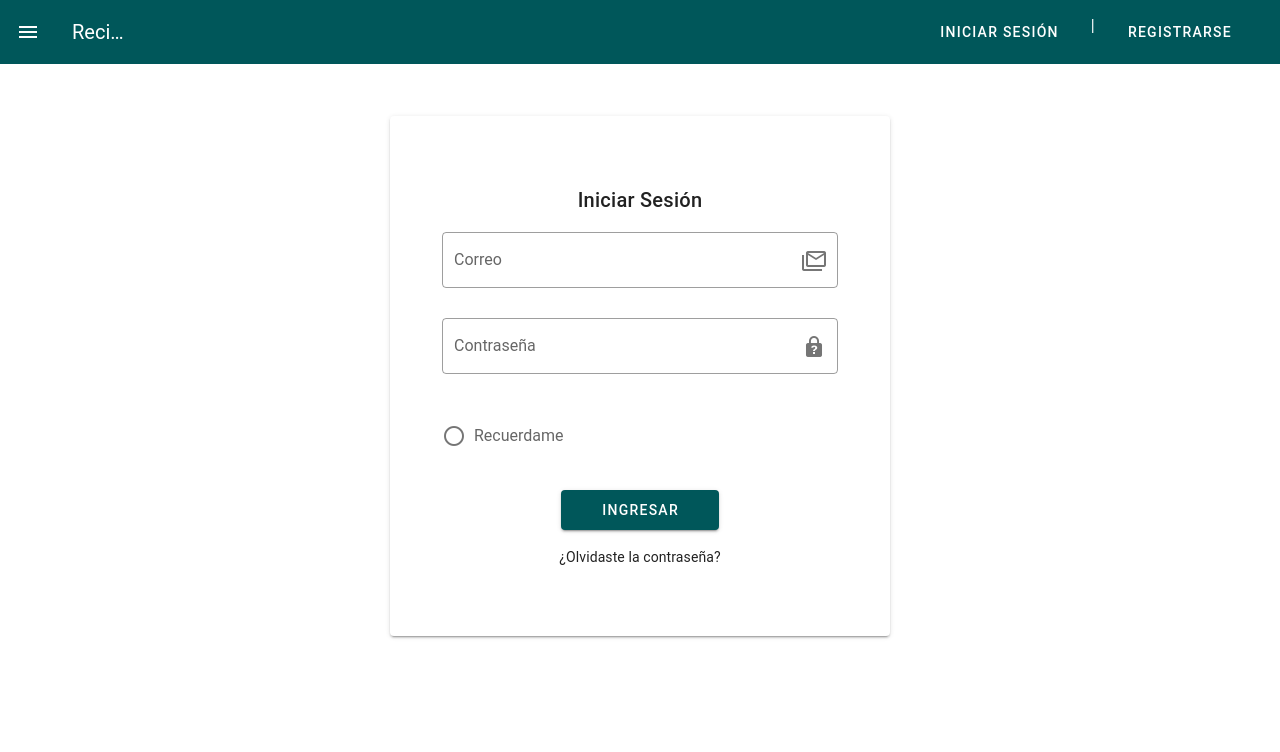
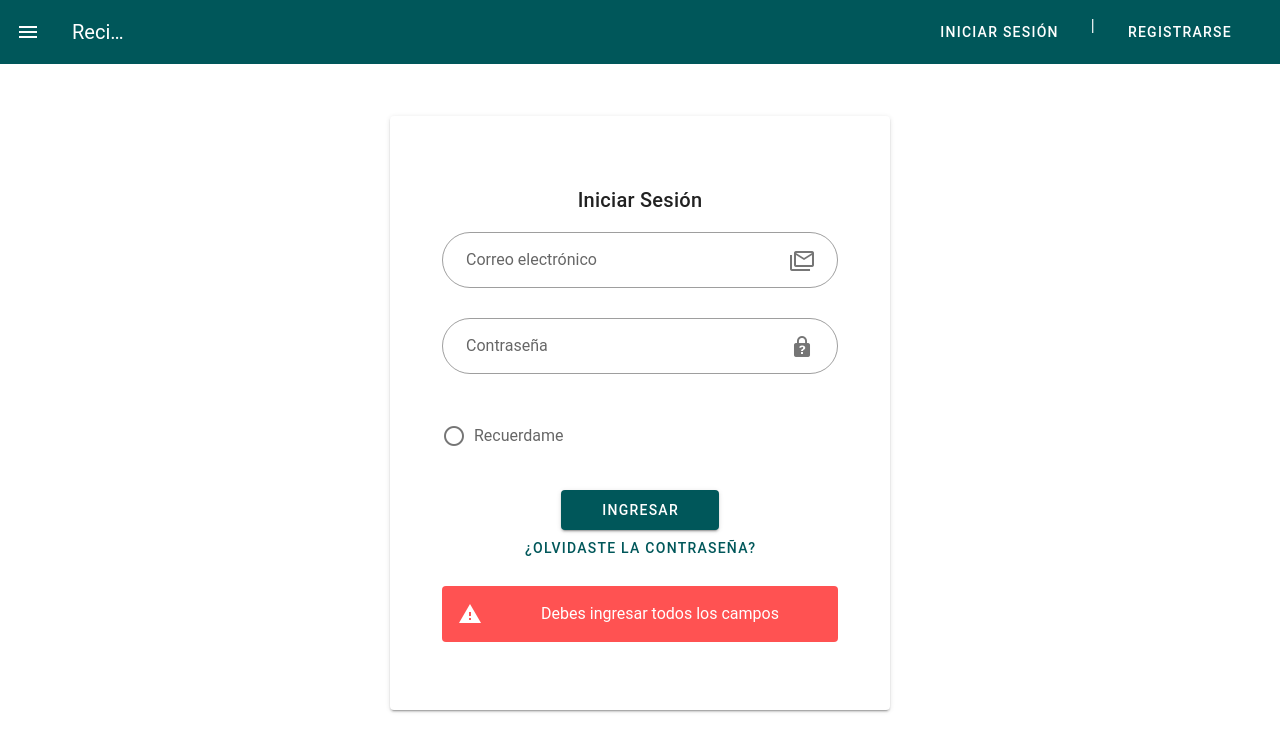
Before and after one commit to davidvm1/PATIC2-Recipfy, a Vue app: page / in a window 1280 px wide. Both pictures are taken after a click on the button "INGRESAR". Shown: the top 752 px of the page. Built offline with nearby package versions, Linux system fonts and the light colour scheme; a small style sheet from the web is missing.

Commit message:
Log in and data validation

```diff
--- a/src/services/firebaseServices.js
+++ b/src/services/firebaseServices.js
@@ -13,5 +13,15 @@ firebaseService.createUser = async (email, password) => {
     throw new Error(err.message)
   }
 }
+firebaseService.Sign = async (email, password) => {
+  try {
+    const user = await firebase
+      .auth()
+      .signInWithEmailAndPassword(email, password)
+    return user
+  } catch (err) {
+    throw new Error(err.message)
+  }
+}
 
 export default firebaseService
--- a/src/views/Login.vue
+++ b/src/views/Login.vue
@@ -6,23 +6,28 @@
     </v-card-title>
     <v-form
         class="text-center"
-        ref="form">
-
+         ref="SignInForm">
       <v-text-field
         append-icon="mdi-email-multiple-outline"
         outlined
+        rounded
         type="email"
-        label="Correo"
+        label="Correo electrónico"
+        :rules="[rules.required,rules.email]"
+        v-model="email"
         required>
       </v-text-field>
 
       <v-text-field
         append-icon="mdi-lock-question"
         outlined
+        rounded
         name="input-10-2"
         label="Contraseña"
         class="input-group--focused"
         type="password"
+        :rules="[rules.required]"
+        v-model="password"
         @click:append="show3 = !show3">
     </v-text-field>
 
@@ -39,23 +44,63 @@
         min-width="40%"
         min-height="40px"
         class="signup-btn mt-5"
-        color="#00575A">
+        color="#00575A"
+        @click="pressed">
         Ingresar
     </v-btn>
 
-    <v-card-text
-        >
-        ¿Olvidaste la contraseña?
-    </v-card-text>
+    <v-btn
+    text
+    color="#00575A"
+    @click="rememberPass()">
+    ¿Olvidaste la contraseña?
+    </v-btn>
 
-      </v-form>
+    <v-alert class="mt-5"
+        type="error"
+        v-if="error">
+        {{error}}
+      </v-alert>
+    </v-form>
   </v-card>
 </template>
 <script>
+import rules from '@/libs/rules'
+import { mapState } from "vuex";
+import firebaseService from '@/services/firebaseServices'
   export default {
-    name: 'Navbar',
+    name: 'Login',
+    computed: {
+       ...mapState(["isLogged"]),
+    },
     data () {
       return {
+        email: "",
+        password:"",
+        rules: rules,
+        error: ""
+      }
+    },
+    methods:{
+      async pressed(){
+        if (this.email && this.password){
+          //Se puede iniciar sesión
+          try {
+            const user = await firebaseService.Sign(this.email, this.password)
+            this.$store.commit('CHANGE_SESSION_STATE', true)
+            //console.log("Si se loguea!!")
+            this.$router.replace({
+            name: "Secret",
+            })
+            if (!user || !user.user) {
+              return
+            }
+          } catch (err) {
+            this.error = err
+          }
+        }else{
+          this.error="Debes ingresar todos los campos"
+        }
 
       }
     }
--- a/src/views/Secret.vue
+++ b/src/views/Secret.vue
@@ -1,5 +1,5 @@
 <template>
-  <div>Te has registrado correctamente</div>
+  <div>BIENVENIDO A RECIPFY</div>
 </template>
 
 <script>
```
